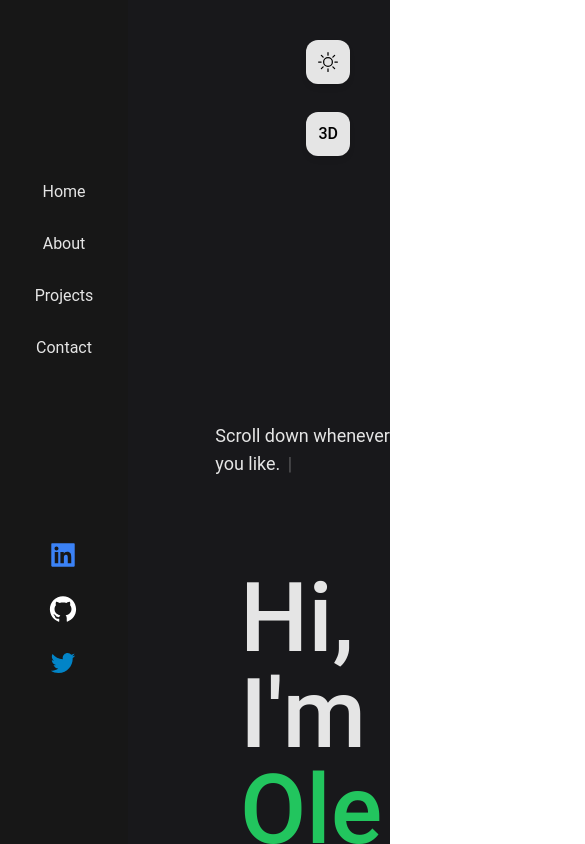
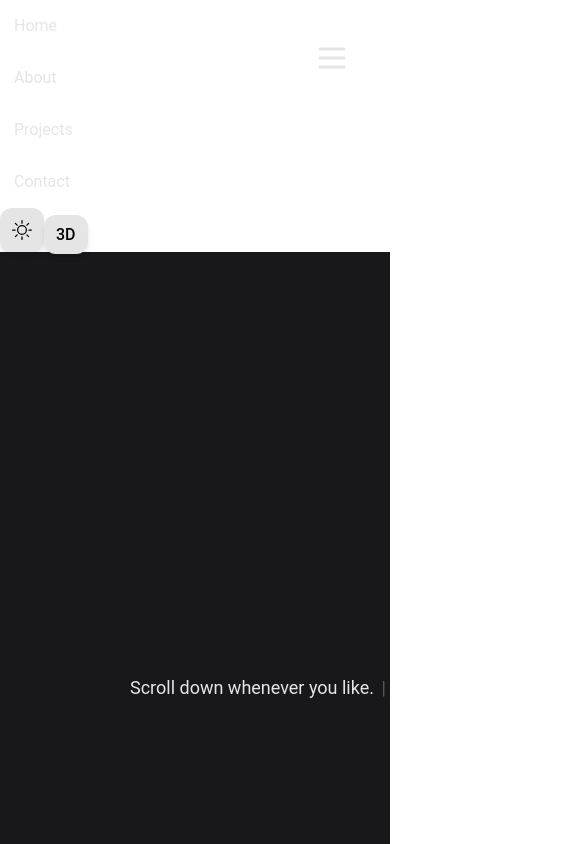
Before and after one commit to OleAndresen/my-portfolio, a React (Create React App) app: page /portfolio in a window 390 px wide. Both pictures are taken after a click on the button 328 px from the left and 62 px from the top of the page. Shown: the top 844 px of the page, 585 px wide, since content can reach past the window. Built offline with nearby package versions, Linux system fonts and the light colour scheme; what fbemitter would draw is missing.

Commit message:
Quick Fixes
Mobile

```diff
--- a/src/components/about/AboutTD.js
+++ b/src/components/about/AboutTD.js
@@ -3,7 +3,8 @@ import { Link } from 'react-scroll'
 
 function AboutTD() {
   return (
-    <div name='about-td' className='bg-zinc-900 ml-32 h-screen flex flex-col justify-center'>
+    <div className='bg-zinc-900'>
+      <div name='about-td' className='md:ml-32 h-screen flex flex-col justify-center'>
           <div className=' ml-28 text-neutral-200'>
               <h1 className='text-8xl font-medium'>
                   <span>Hi, I'm </span>
@@ -21,6 +22,7 @@ function AboutTD() {
               </div>
           </div>
       </div>
+    </div>
   )
 }
 
--- a/src/components/contact/ContactTD.js
+++ b/src/components/contact/ContactTD.js
@@ -3,7 +3,7 @@ import React from 'react'
 function ContactTD() {
   return (
     <div>
-        <div name='contact-td' className='bg-zinc-900 ml-32 h-screen flex flex-col justify-center'>
+        <div name='contact-td' className='bg-zinc-900 h-screen flex flex-col justify-center'>
             <div className='text-center text-neutral-200'>
                 <h1 className='text-6xl mb-24'>Want to say hi?</h1>
                 <a className='px-8 py-4 border hover:bg-green-600 hover:border-green-600' href="mailto:contact@ole-andresen.com">Contact Me</a>
--- a/src/components/hero/Hero.js
+++ b/src/components/hero/Hero.js
@@ -3,7 +3,8 @@ import { Typewriter } from 'react-simple-typewriter'
 
 function Hero() {
   return (
-    <div name='home-td' className='bg-zinc-900 ml-32 h-screen'>
+    <div className='bg-zinc-900'>
+      <div name='home-td' className='md:ml-32 h-screen'>
           <div className="relative h-full my-0 mx-auto max-w-screen-2xl">
               <div className=" absolute top-1/2 text-lg left-1/3 text-neutral-200">
                   <Typewriter
@@ -16,6 +17,7 @@ function Hero() {
               </div>
           </div>
       </div>
+    </div>
   )
 }
 
--- a/src/components/navbar/NavbarTD.js
+++ b/src/components/navbar/NavbarTD.js
@@ -1,16 +1,19 @@
-import React from 'react'
+import React, { useState } from 'react'
 import { AiFillGithub, AiFillLinkedin, AiOutlineTwitter} from 'react-icons/ai'
 import { BsSun } from 'react-icons/bs'
 import { Link } from 'react-scroll'
+import { HiOutlineMenu } from 'react-icons/hi'
 
 function NavbarTD() {
+    const [navbarOpen, setNavbarOpen] = useState(false)
+
   return (
     <>
-        <div>
+        <div className='hidden md:block'>
             <button className='bg-neutral-200 text-black z-50 fixed rounded-xl p-3 text-xl right-10 top-10 shadow-md'><BsSun /></button>
             <a href='/' className='bg-neutral-200 text-black font-medium z-50 fixed rounded-xl px-3 py-2.5 right-10 top-28 shadow-md cursor-pointer'>3D</a>
         </div>
-        <div className='bg-neutral-900 fixed left-0 top-0 h-screen w-32 text-center justify-evenly flex flex-col'>
+        <div className='bg-neutral-900 fixed left-0 top-0 h-screen w-32 text-center justify-evenly flex-col hidden md:flex'>
             <nav className=''>
                 <ul className='text-neutral-200'>
                     <li className='p-3.5'><Link to='home-td' smooth={true} duration={500}><button className='hover:text-green-500' href="">Home</button></Link></li>
@@ -25,6 +28,23 @@ function NavbarTD() {
                 <li><a className='text-sky-600 hover:text-sky-700' href="https://twitter.com/OleAndresen_" target={'_blank'} rel="noreferrer"><AiOutlineTwitter className='text-3xl' /></a></li>
             </ul>
         </div>
+        <div className='md:hidden text-neutral-200 fixed right-10 top-10 z-50'>
+            <button className='mobile-menu-button ' onClick={() => setNavbarOpen((prev) => !prev)}><HiOutlineMenu className='text-4xl'/></button>
+        </div>
+        <div className={navbarOpen ? "showMenuNav" : "hidden"}>
+            <nav className='md:hidden'>
+                <ul className='text-neutral-200'>
+                    <li className='p-3.5'><Link to='home-td' smooth={true} duration={500}><button className='hover:text-green-500' href="">Home</button></Link></li>
+                    <li className='p-3.5'><Link to='about-td' smooth={true} duration={500}><button className='hover:text-green-500' href="">About</button></Link></li>
+                    <li className='p-3.5'><Link to='work-td' smooth={true} duration={500}><button className='hover:text-green-500' href="">Projects</button></Link></li>
+                    <li className='p-3.5'><Link to='contact-td' smooth={true} duration={500}><button className='hover:text-green-500' href="">Contact</button></Link></li>
+                </ul>
+                <div className='md:hidden'>
+                    <button className='bg-neutral-200 text-black z-50 rounded-xl p-3 text-xl right-10 top-10 shadow-md'><BsSun /></button>
+                    <a href='/' className='bg-neutral-200 text-black font-medium z-50 rounded-xl px-3 py-2.5 right-10 top-28 shadow-md cursor-pointer'>3D</a>
+                </div>
+            </nav>
+        </div>
     </>
   )
 }
--- a/src/components/ui/UI.js
+++ b/src/components/ui/UI.js
@@ -41,10 +41,16 @@ function UI({ onClick }) {
             <a href='/portfolio' className='bg-neutral-50 text-black font-medium z-50 fixed rounded-xl px-3 py-2.5 right-14 top-28 shadow-md cursor-pointer opacity-0'>2D</a>
         </div>
         <div ref={hero} className="relative z-10 text-white" onWheel={(e) => { if(scroll === true) {
-            emitter.emit('intro-ready');
-            handleScroll();
-            emitter.removeAllListeners();
-            }}}>
+                emitter.emit('intro-ready');
+                handleScroll();
+                emitter.removeAllListeners();
+            }}}
+            onTouchMove ={(e) => { if(scroll === true) {
+                emitter.emit('intro-ready');
+                handleScroll();
+                emitter.removeAllListeners();
+            }}}
+            >
             <div ref={arrow} className="opacity-0 absolute z-10 bottom-20 left-2/4 text-white animate-bounce"><svg xmlns="http://www.w3.org/2000/svg" height="24" width="24"><path fill="currentColor" d="M12 14.95q-.2 0-.375-.063-.175-.062-.325-.212L6.675 10.05q-.275-.275-.262-.688.012-.412.287-.687.275-.275.7-.275.425 0 .7.275l3.9 3.9 3.925-3.925q.275-.275.688-.263.412.013.687.288.275.275.275.7 0 .425-.275.7l-4.6 4.6q-.15.15-.325.212-.175.063-.375.063Z"/></svg></div>
             <section className="hero w-screen h-screen">
                 <div className="relative h-full my-0 mx-auto max-w-screen-2xl">
--- a/src/components/work/Projects.css
+++ b/src/components/work/Projects.css
@@ -9,3 +9,14 @@
     top: 295%;
     pointer-events: none;
 }
+
+@media screen and (max-width : 768px){
+    .text-project{
+        font-size: 26rem;
+        top: 195%;
+    }
+
+    .text-project-two {
+        font-size: 26rem;
+    }
+}
--- a/src/components/work/Projects.js
+++ b/src/components/work/Projects.js
@@ -5,7 +5,8 @@ import './Projects.css'
 
 function Projects() {
   return (
-    <div name='work-td' className='bg-zinc-900 ml-32'>
+    <div className='bg-zinc-900'>
+        <div name='work-td' className='md:ml-32'>
             <h1 className='text-project absolute right-3 text-gray-800'>01</h1>
             <div className='ml-28 pt-80 text-neutral-200'>
                 <h2 className='text-green-500 text-6xl'>Travel Website</h2>
@@ -37,6 +38,7 @@ function Projects() {
                 </div>
             </div>
         </div>
+    </div>
     )
 }
 
--- a/src/components/world/Screens.css
+++ b/src/components/world/Screens.css
@@ -9,5 +9,6 @@
     position: relative;
     width: 360px;
     height: 204px;
-    overflow: scroll;
+    overflow-y: scroll;
+    overflow-x: hidden;
 }
--- a/src/index.js
+++ b/src/index.js
@@ -12,6 +12,7 @@ root.render(
       <Suspense fallback={null}>
         <App />
       </Suspense>
+      <Loader />
     </BrowserRouter>
   </>
 );
```
Lines whose indentation alone changed are shown as unchanged.
